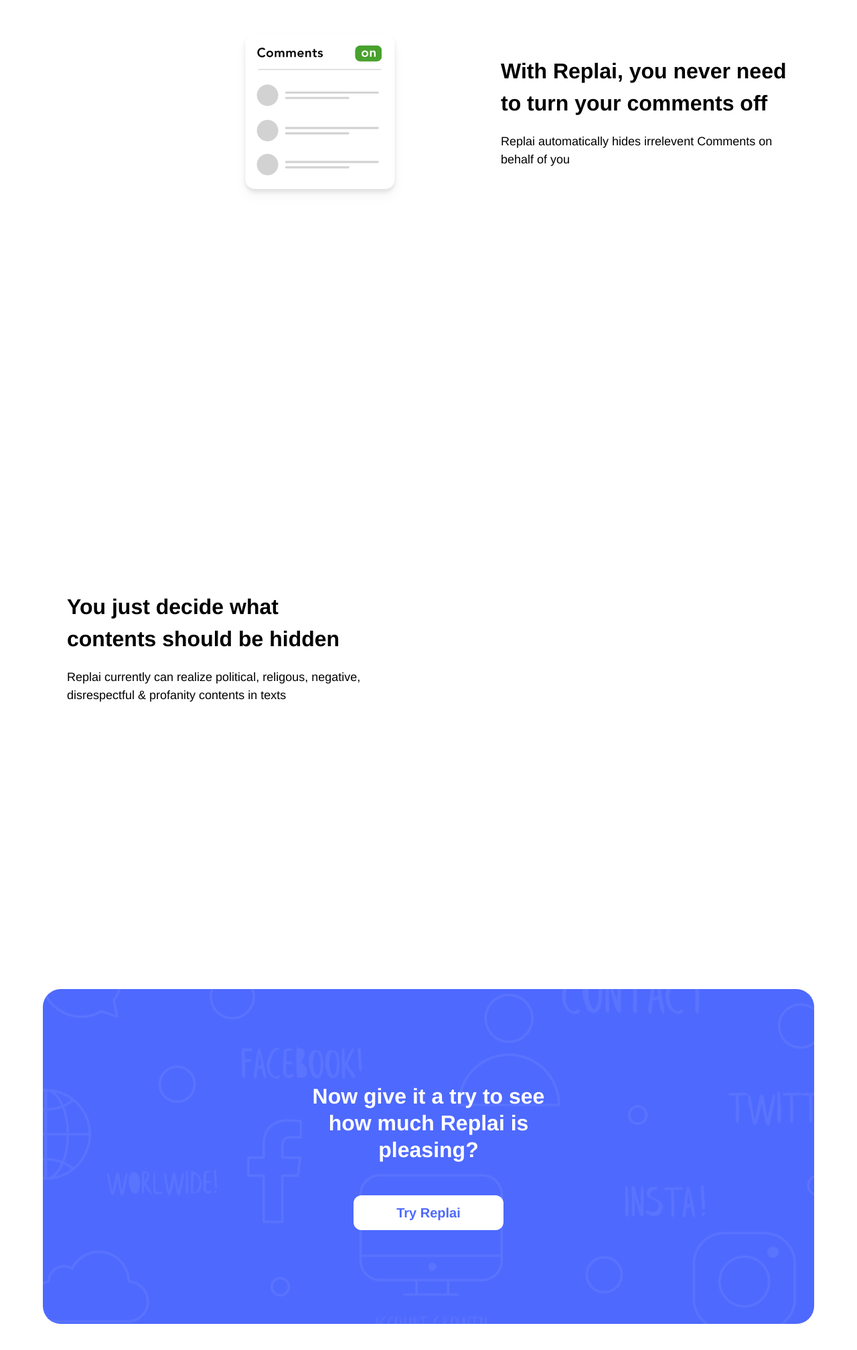
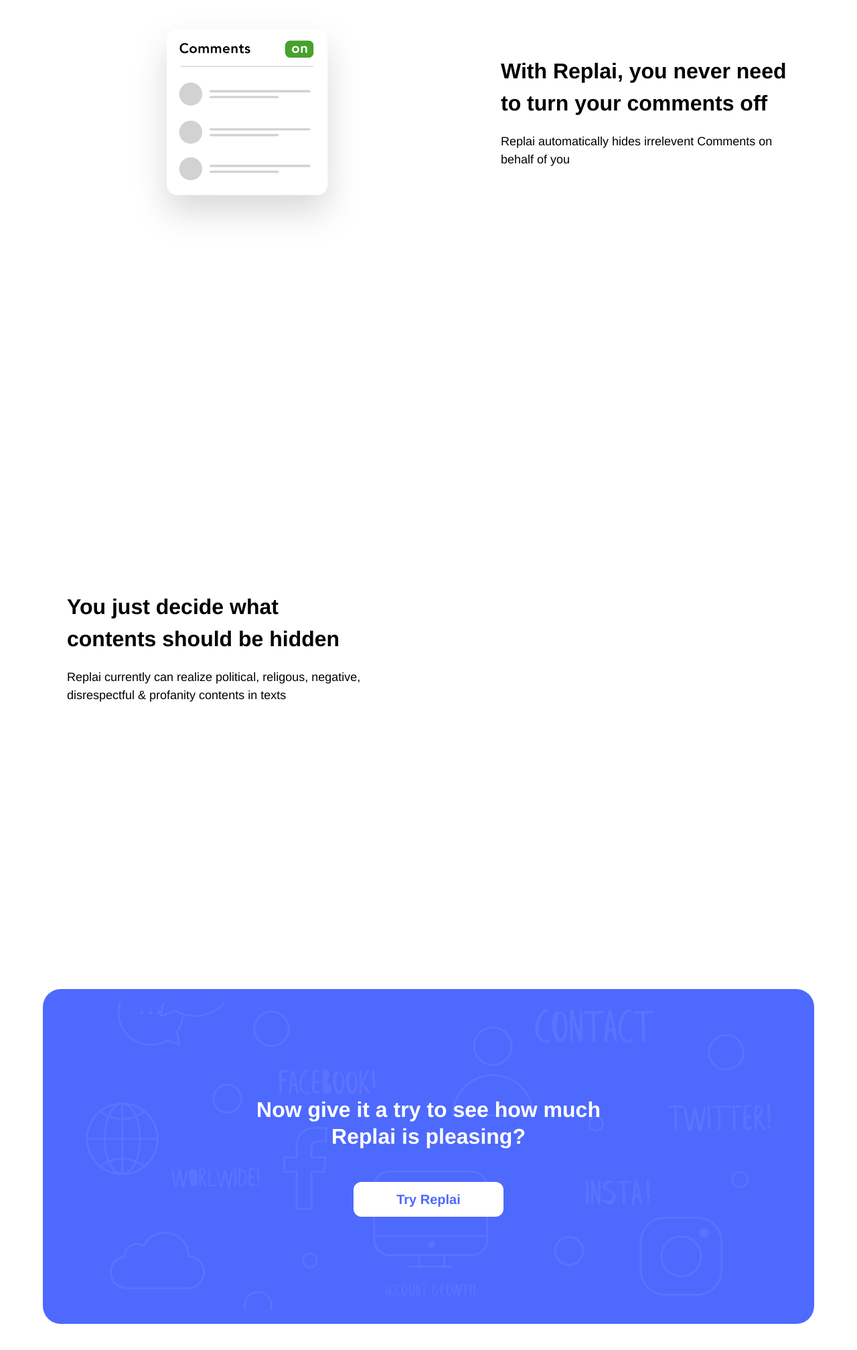
Before and after one commit to replai-to/replai-to.github.io, a Next.js app: page / in a window 1280 px wide. Shown: the part 1071-3087 px from the top of the page at 67% size. Built offline with nearby package versions, Linux system fonts and the light colour scheme.

Commit message:
5. make animation size better & make image in giveTryReplai better

```diff
--- a/pages/index.jsx
+++ b/pages/index.jsx
@@ -2,7 +2,7 @@
 import Link from "next/link";
 
 import Button from "../components/UI/Button";
-import { Player } from "@lottiefiles/react-lottie-player";
+import { Controls, Player } from "@lottiefiles/react-lottie-player";
 
 import replaiLogo from "../assets/svg/replai_logo.svg";
 import giveTryBg from "../assets/image/give_replai_try.png";
@@ -26,7 +26,7 @@
         {/* text */}
         <Image src={elipse} alt="" className="absolute top-0 right-0" />
         <div className="w-[40%]">
-          <h1>
+          <h1 className="">
             Repl<span className="text-blueColor">ai</span> Protects Your
             Instagram Comments from misbehaviour
           </h1>
@@ -51,14 +51,15 @@
           </p>
         </div>
         {/* animation */}
-        <div className="w-[50%] flex justify-center">
+        <div className="w-[55%] flex justify-left">
           <Player
             autoplay={true}
             loop={true}
-            controls={true}
+            // controls={true}
             src={commentsOnAnimation}
-            className="w-[400px] h-[400px] drop-shadow-lg"
-          ></Player>
+            className="w-[430.5px] drop-shadow-2xl"
+            // speed={0.7}
+          />
         </div>
       </section>
 
@@ -85,9 +86,9 @@
           <Image
             src={giveTryBg}
             alt="try-replai-bg"
-            className="fixed z-10 w-full"
+            className="absolute  z-10 w-[80%] min-x-[400px]"
           />
-          <p className="w-1/3 mb-[3rem] text-center text-4xl text-whiteColor">
+          <p className="w-[600px] mb-[3rem] text-center text-4xl text-whiteColor">
             Now give it a try to see how much Replai is pleasing?
           </p>
           <Button className="bg-whiteColor text-blueColor">Try Replai</Button>
```
